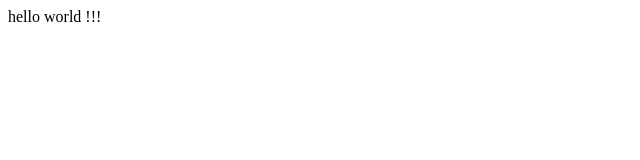
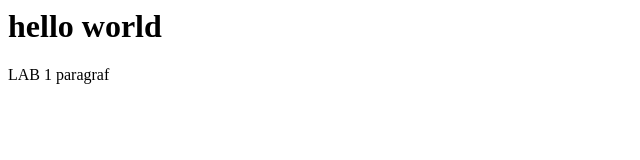
Before and after one commit to Georkolin/-html-basic, a plain HTML site: page index.html in a window 1280 px wide. Shown: the whole page, without its empty margins (0-640 px from the left). Drawn offline with Linux system fonts and the light colour scheme.

Commit message:
lab 1 commit message

```diff
--- a/index.html
+++ b/index.html
@@ -1,6 +1,8 @@
 <head>
 
-</head>hello world
+</head>
 <body>
-     !!!
+    <h1>hello world</h1>
+    <p>LAB 1 paragraf</p>
+
 </body>
```
